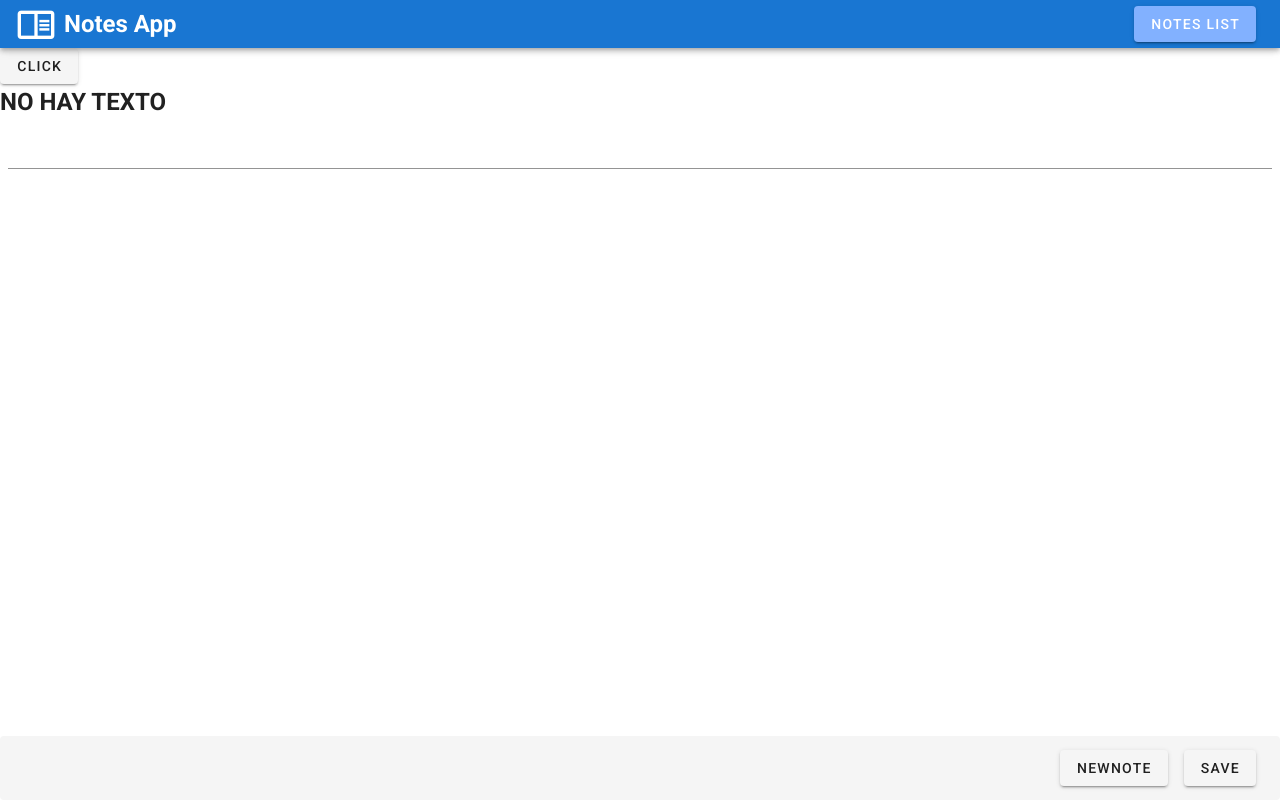
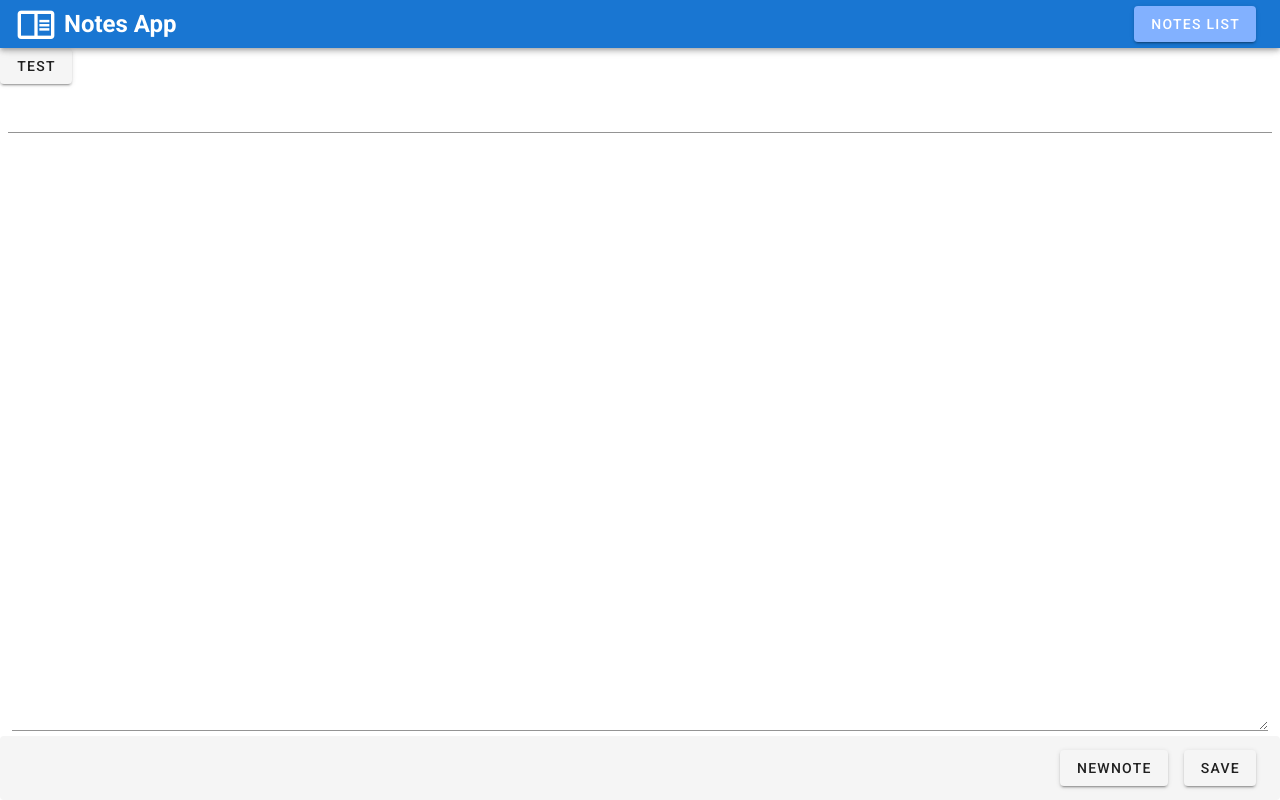
Before and after one commit to CamiloCaceres/NotesApp, a Vue app: page / in a window 1280 px wide. Built offline with nearby package versions, Linux system fonts and the light colour scheme; what vuefire would draw is missing.

Commit message:
b4 lodash

```diff
--- a/src/App.vue
+++ b/src/App.vue
@@ -74,6 +74,7 @@ export default {
 
     },
     setCurrentNote: function (id) {
+      //if id empty, empty currentnote aswell
       this.currentNoteId = id;
       this.getCurrentNote(id);
     },
--- a/src/components/Editor.vue
+++ b/src/components/Editor.vue
@@ -1,10 +1,7 @@
 <template>
   <div>
-  <v-btn @click="checkText()"> click </v-btn>
-  <h2 v-if="!isText"> NO HAY TEXTO</h2>
-    <v-text-field
-    class="px-2"
-    v-model="currentNote.title"> </v-text-field>
+    <v-btn @click="createTitle">Test </v-btn>
+    <v-text-field class="px-2" v-model="currentNote.title"> </v-text-field>
     <v-alert transition="scale-transition" v-if="alert" :type="alertType">
       {{ alertText }}
     </v-alert>
@@ -39,6 +36,7 @@ export default {
       dbNotes: [],
       error: false,
       newNoteId: "",
+      isSaved: true,
       isText: false,
 
       //alert data:
@@ -61,19 +59,30 @@ export default {
   methods: {
     //pasar a newNoteHandler y poner un return a true o false
     //borrar data: isText
-    checkText: function(){
-      if(this.currentNote.text == "" || !this.currentNote.text){
-        this.isText = false
+    checkText: function () {
+      if (this.currentNote.text == "" || !this.currentNote.text) {
+        return false;
+      } else {
+        return true;
       }
-      else{
-        this.isText = true
+    },
+    createTitle: function(){
+      if (!this.currentNote.title){
+        console.log("no hay titulo")
       }
     },
     newNoteHandler: function () {
-      if (this.currentNoteId == "") {
-        this.create();
-      } else {
-        this.updateNote();
+      if (this.checkText()) {
+        if (this.currentNoteId == "") {
+          this.create();
+        } else {
+          this.updateNote();
+        }
+      }
+      else {
+        this.alert = true;
+        this.alertType = "error";
+        this.alertText = "El texto no puede estar vacío";
       }
     },
 
```
Also changed, not shown: todos.txt, 1 other file (tests, documents, lock files or other folders).
